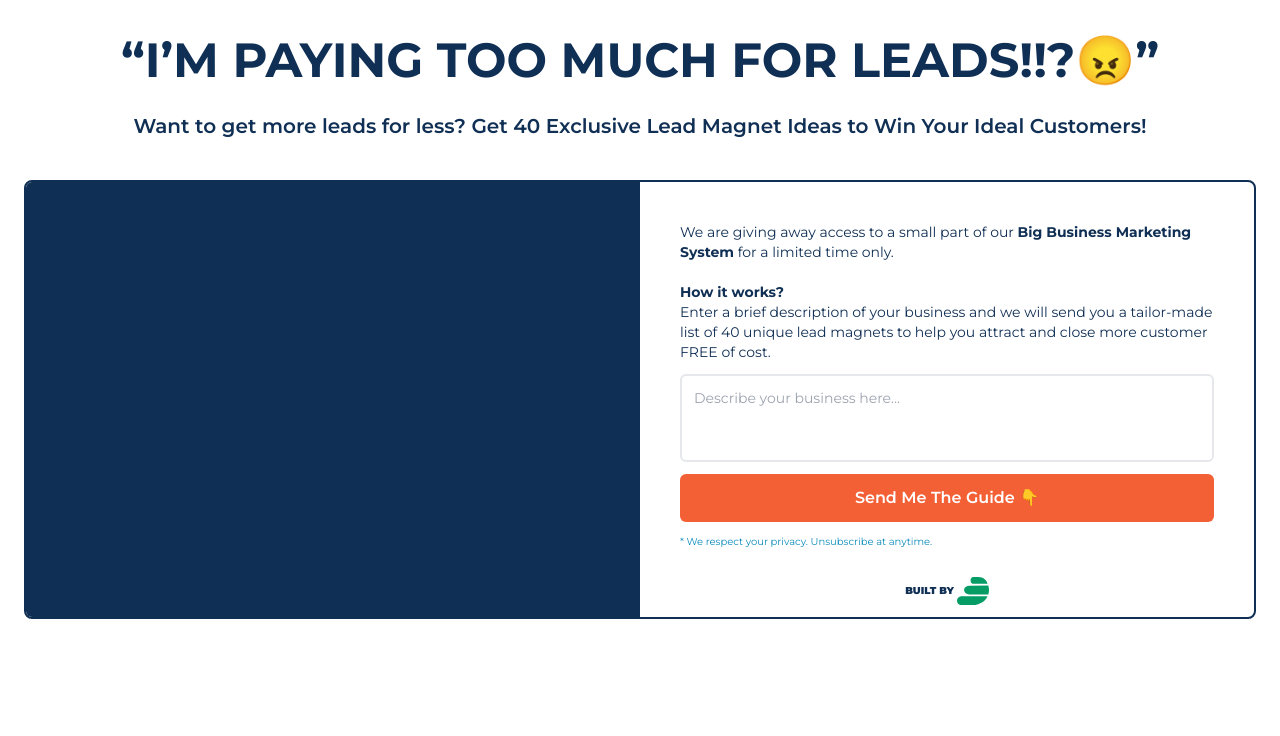
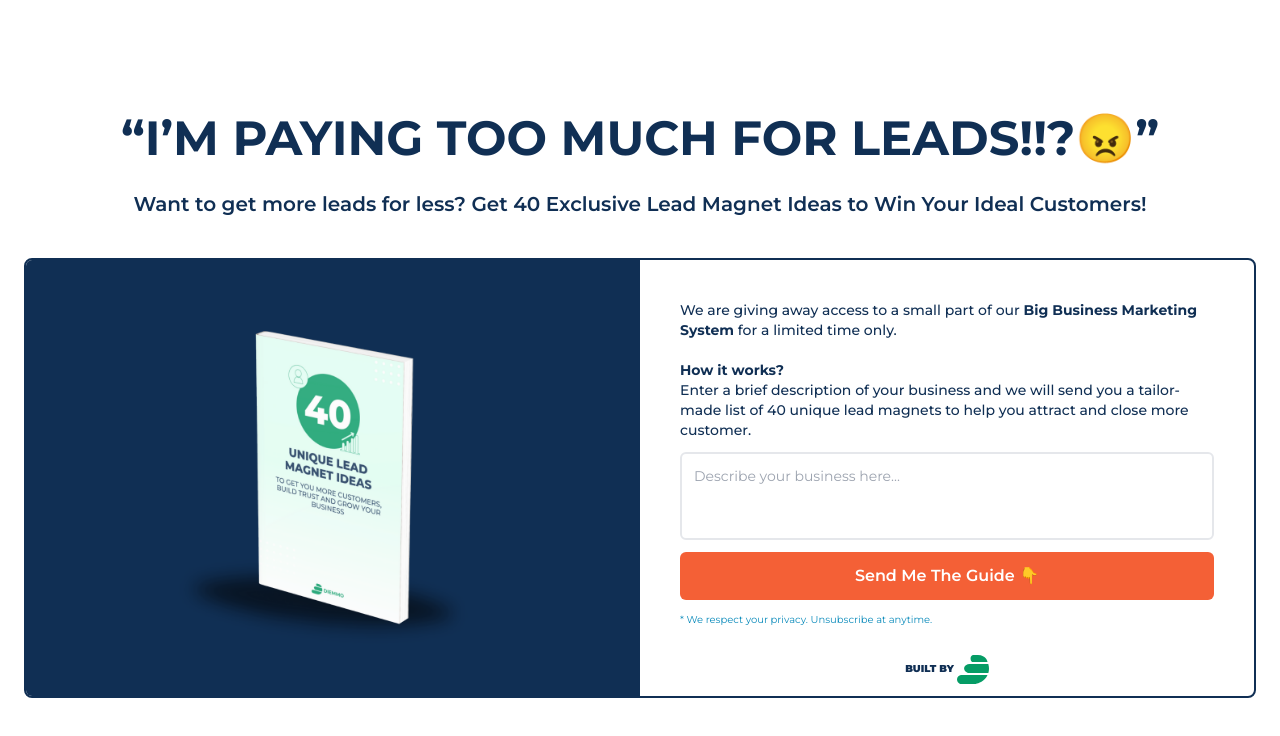
Before and after one commit to KThe1ne/nextjs-leadgen, a Next.js app: page /get-yours in a window 1280 px wide. Shown: the top 736 px of the page. Built offline with nearby package versions, Linux system fonts and the light colour scheme.

Commit message:
Opt-In Page Design

```diff
--- a/app/get-yours/page.js
+++ b/app/get-yours/page.js
@@ -1,7 +1,8 @@
 "use client";
 import { useState, useEffect, useRef } from "react";
 import Image from "next/image";
-import diemmoLogo from "../../public/diemmo-logo.svg";
+import diemmoLogo from "@/public/diemmo-logo.svg";
+import ebookImage from "@/public/ebook.png"
 
 const OptInPage = () => {
 
@@ -13,21 +14,21 @@ const OptInPage = () => {
     }
 
     return (
-        <div className='w-full h-[calc(100vh-4rem) flex flex-row justify-center items-center p-6'>
+        <div className='w-full h-screen flex flex-row justify-center items-center p-6'>
             <div className='w-[1360px] h-auto'>
                 <h1 className='text-[#102F54] font-bold text-center text-[48px] mb-3 uppercase'>“I’m Paying Too Much For Leads!!?😠”</h1>
                 <h2 className='text-[#102F54] font-semibold text-[20px] leading-9 text-center mb-9'>Want to get more leads for less? Get 40 Exclusive Lead Magnet Ideas to Win Your Ideal Customers!</h2>
-                <div className='grid grid-cols-[repeat(auto-fit,minmax(200px,_1fr))] w-full h-full border-2 border-[#102F54] rounded-lg overflow-hidden'>
-                    <div className='bg-[#102F54]'>
+                <div className='grid grid-cols-[repeat(auto-fit,minmax(280px,_1fr))] w-full h-full border-2 border-[#102F54] rounded-lg overflow-hidden'>
+                    <div style={{ backgroundImage: `url(${ebookImage.src})`}} className='bg-center bg-cover min-h-[400px]'>
 
                     </div>
                     <div className='h-auto p-10 flex flex-col gap-3'>
-                        <h2 className='text-[#102F54] text-sm'>
+                        <h2 className='text-[#102F54] text-sm font-medium'>
                             We are giving away access to a small part of our <strong>Big Business Marketing System</strong> for a limited time only.
                             <br /><br />
                             <strong>How it works?</strong>
                             <br />
-                            Enter a brief description of your business and we will send you a tailor-made list of 40 unique lead magnets to help you attract and close more customer FREE of cost.
+                            Enter a brief description of your business and we will send you a tailor-made list of 40 unique lead magnets to help you attract and close more customer.
                         </h2>
                         <form
                                 onSubmit={handleSubmit}
```
Also changed, not shown: public/ebook.png (added).
